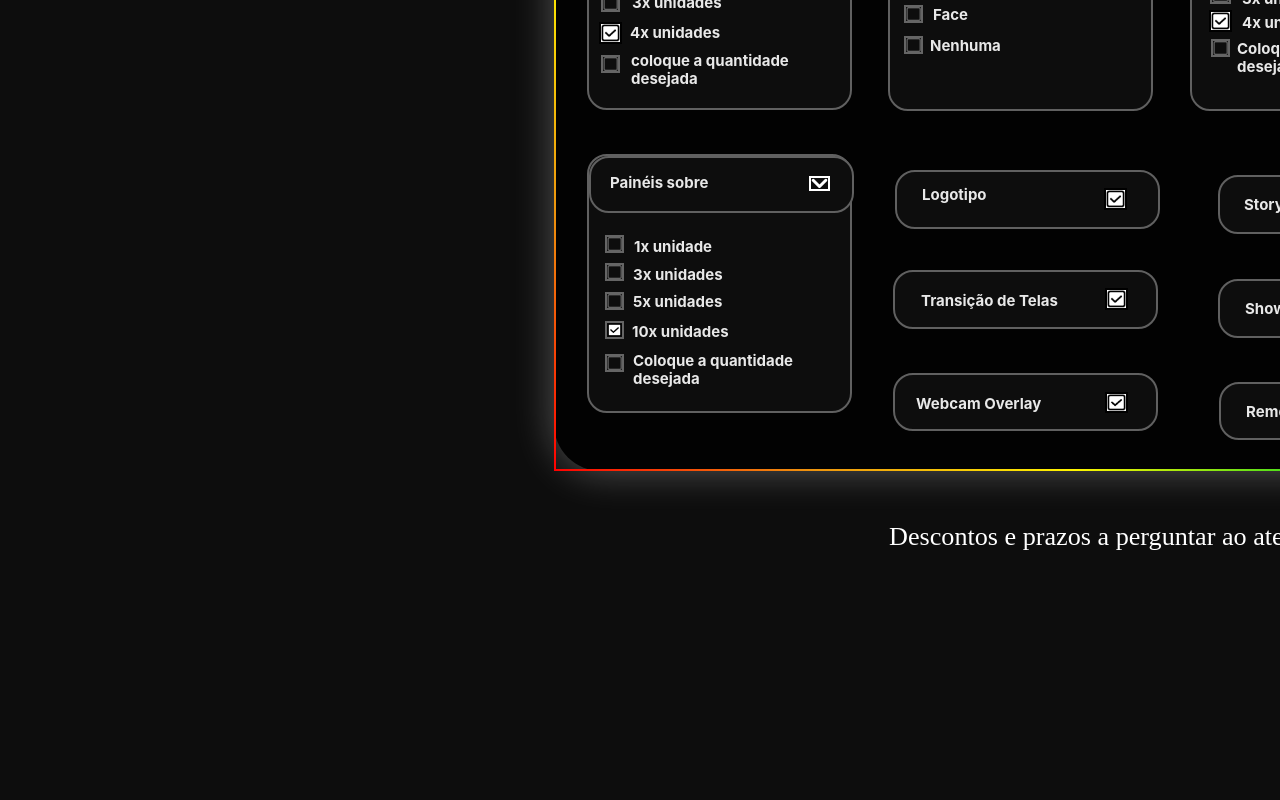
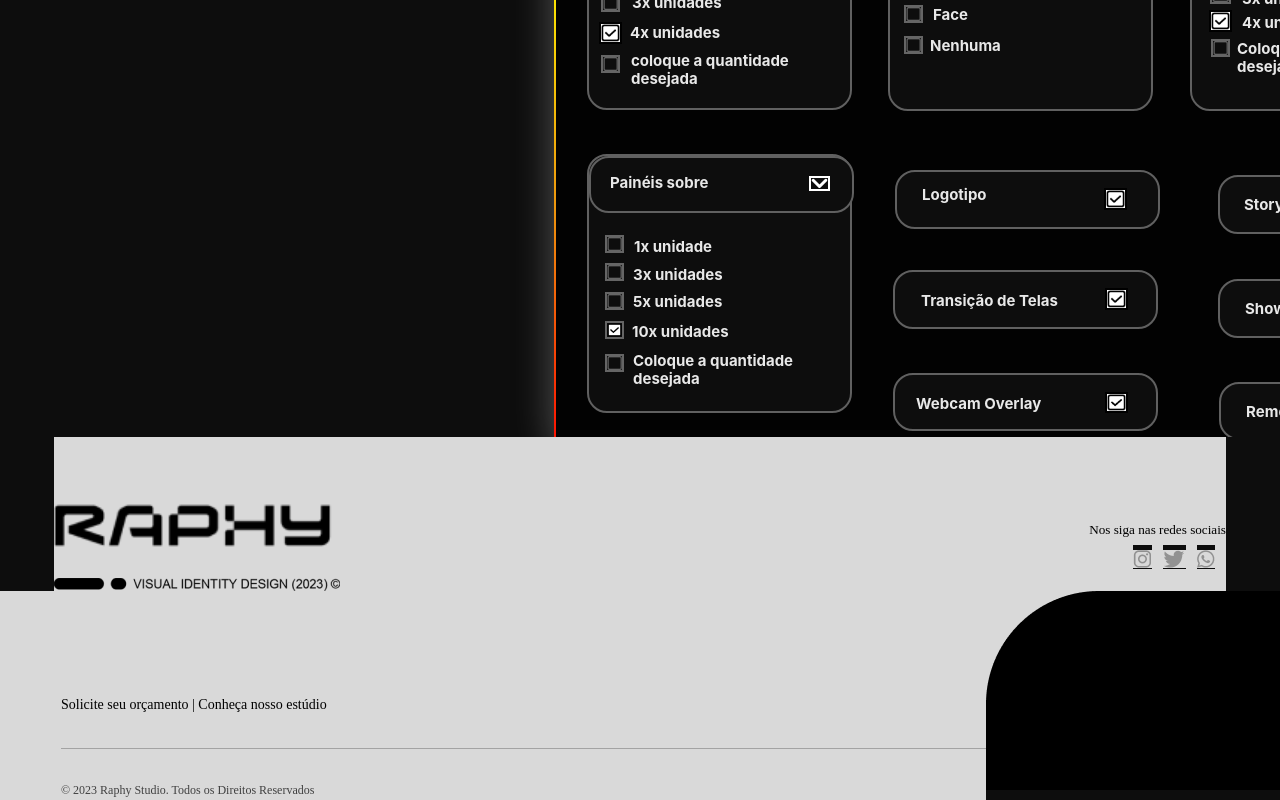
Before and after one commit to gabibradley/Raph-proj1, a plain HTML site: page pacotes.html in a window 1280 px wide. Shown: the part 494-1294 px from the top of the page. Before the commit the page ends 1047 px from the top, so only its background shows below. Drawn offline with nearby package versions, Linux system fonts and the light colour scheme.

Commit message:
ajuste e alteração de footer

```diff
--- a/equipe.css
+++ b/equipe.css
@@ -307,15 +307,6 @@
   width: 182px;
   border-radius:40.1105px 40.1105px 53.9949px 53.9949px;
 }
-//footer
-
-footer {
-  height: 358px;
-  margin-bottom: 0px;
-  background-color:red;
-  position:fixed !important;
-  bottom:0 !important;
-}
 
 .left-footer img,
 svg {
@@ -484,3 +475,15 @@ svg {
   height: 53.52px;
   width: 149px;
 }
+
+.equipe {
+  height: 100vh;
+  padding-bottom: 322px;
+}
+
+.rodape {
+  position: relative !important;
+  bottom: 0 !important;
+  width: 100%;
+  height: 358px;
+}
--- a/pacotes.css
+++ b/pacotes.css
@@ -1496,3 +1496,15 @@ svg {
   height: 53.52px;
   width: 149px;
 }
+
+.equipe {
+  height: 100vh;
+  padding-bottom: 322px;
+}
+
+.rodape {
+  position: relative !important;
+  bottom: 0 !important;
+  width: 100%;
+  height: 358px;
+}
--- a/pacotes.html
+++ b/pacotes.html
@@ -229,11 +229,10 @@
         <p>Quero adquirir</p>
         </div>
     </div>
-    <div class="legend-texto">
+    <div class="legend-texto equipe">
       <h1>Descontos e prazos a perguntar ao atendente.</h1>
     </div>
-    <div></div>
-    <footer>
+    <footer class="rodape">
       <div class="top-footer">
         <div class="left-footer">
           <img src="./img/logo-021.png" alt="" />
```
Also changed, not shown: index.html (+0 -5 lines), nossa-equipe.html (+1 -1 lines).
